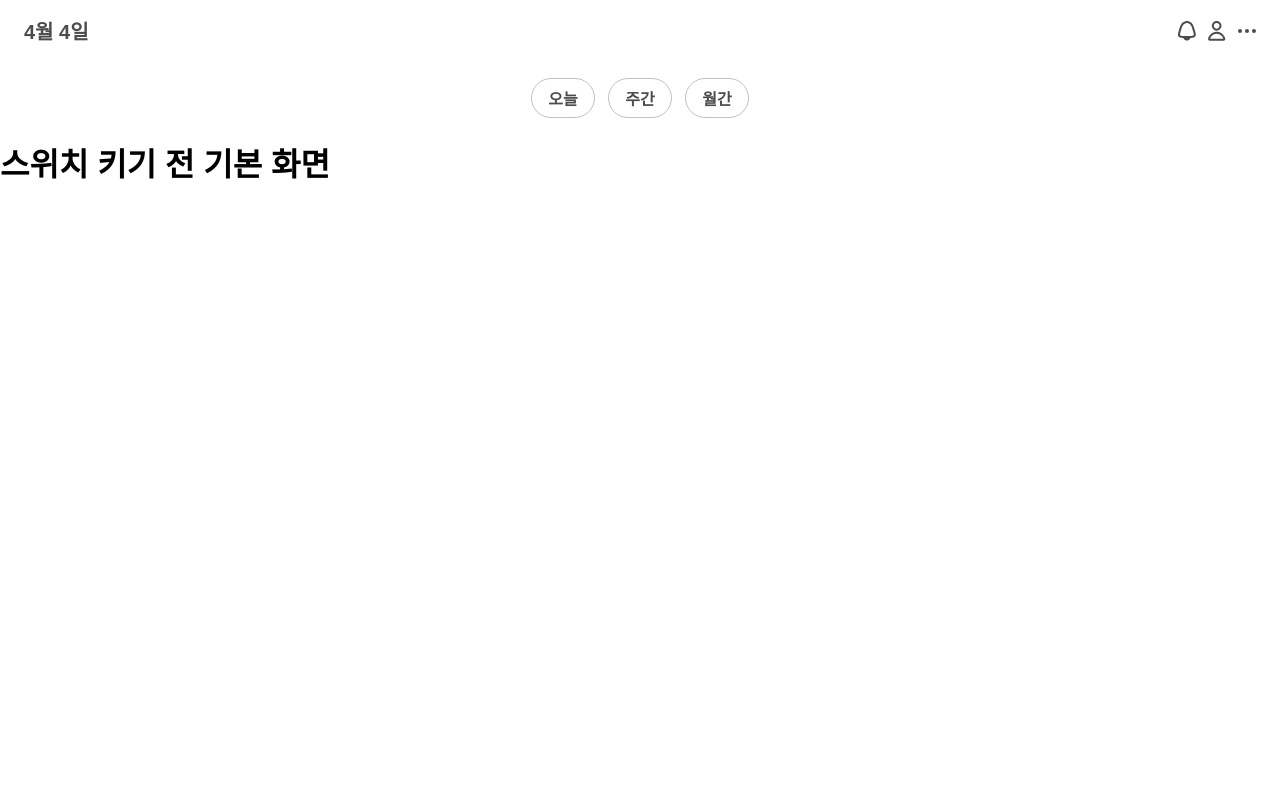
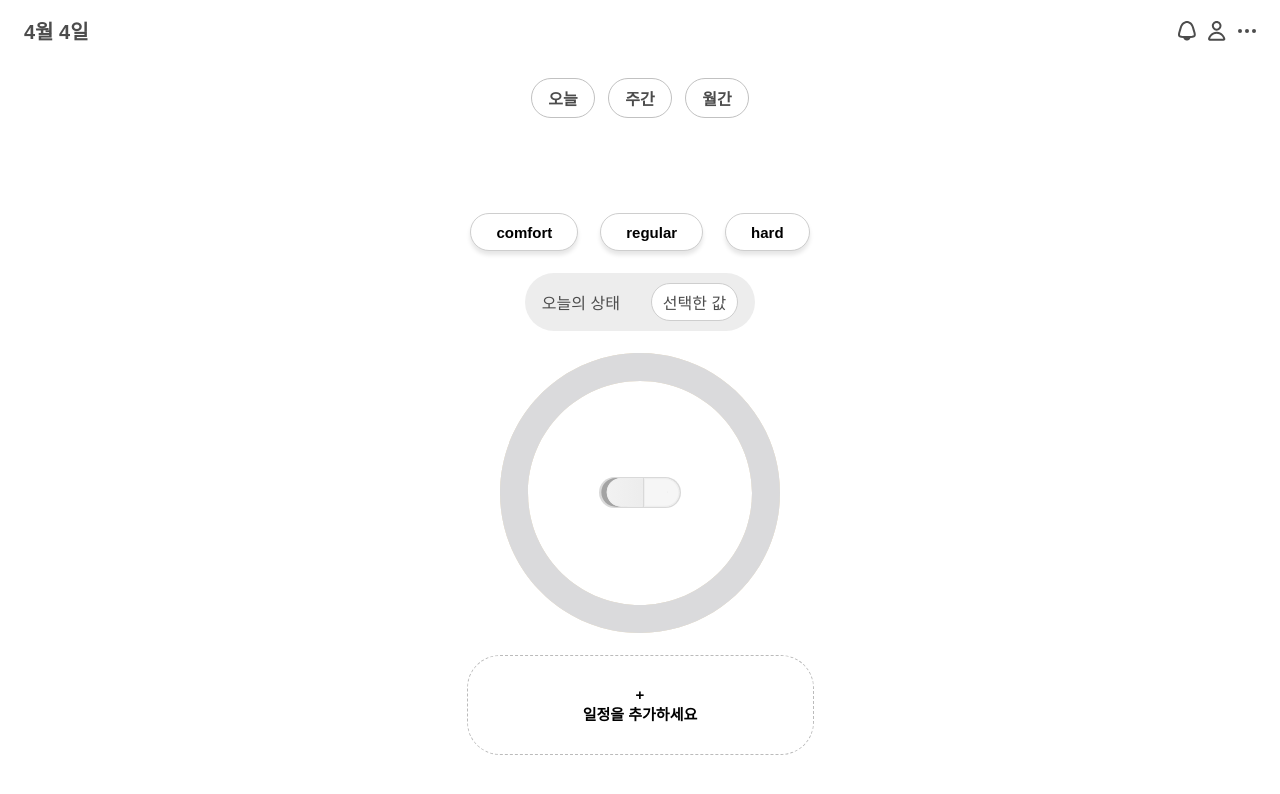
Before and after one commit to SwitchON-HURRI/SwitchON-FE, a React (Vite) app: page / in a window 1280 px wide. Shown: the top 794 px of the page. Built offline with nearby package versions, Linux system fonts and the light colour scheme; a web font is replaced by a local one.

Commit message:
feat: Home UI 구현

```diff
--- a/src/App.jsx
+++ b/src/App.jsx
@@ -1,5 +1,5 @@
 import { BrowserRouter, Routes, Route } from "react-router-dom";
-import Home from "./pages/Home.jsx";
+import Home from "./pages/HomePage/Home.jsx";
 import Login from "./pages/Login.jsx";
 import Today from "./pages/Today.jsx";
 import Weekly from "./pages/Weekly.jsx";
--- /dev/null
+++ b/src/components/SelectedState/SelectedState.jsx
@@ -0,0 +1,12 @@
+import styles from "./SelectedState.module.css";
+
+export default function SelectedState({ selected }) {
+  return (
+    <div className={styles.selectedStateContainer}>
+      <span>오늘의 상태</span>
+      <div className={styles.selectedStateBox}>
+        <span>{selected}</span>
+      </div>
+    </div>
+  );
+}
--- /dev/null
+++ b/src/components/SelectedState/SelectedState.module.css
@@ -0,0 +1,23 @@
+.selectedStateContainer {
+  display: inline-flex;
+  padding: 10px 17px;
+  align-items: center;
+  gap: 31px;
+  border-radius: 30px;
+  background: #ededed;
+}
+
+.selectedStateContainer span {
+  color: #4c4c4c;
+}
+
+.selectedStateBox {
+  display: flex;
+  padding: 6px 11px;
+  justify-content: center;
+  align-items: center;
+  gap: 10px;
+  border: 1px solid #cecece;
+  border-radius: 28px;
+  background: #fff;
+}
--- a/src/pages/Home.jsx
+++ /dev/null
@@ -1,10 +0,0 @@
-import Header from "../components/Header/Header.jsx";
-
-export default function Home() {
-  return (
-    <>
-      <Header />
-      <h1>스위치 키기 전 기본 화면</h1>
-    </>
-  );
-}
--- /dev/null
+++ b/src/pages/HomePage/Home.jsx
@@ -0,0 +1,35 @@
+import { useState } from "react";
+import Header from "../../components/Header/Header.jsx";
+import styles from "./Home.module.css";
+import switchBtn from "../../assets/icon/switch.svg";
+import SelectedState from "../../components/SelectedState/SelectedState.jsx";
+
+export default function Home() {
+  const [selectedState, setSelectedState] = useState(null);
+
+  return (
+    <>
+      <Header />
+      <div className={styles.container}>
+        <div
+          className={styles.selectStateContainer}
+          style={{ visibility: selectedState ? "hidden" : "visible" }}
+        >
+          <button onClick={() => setSelectedState("comfort")}>comfort</button>
+          <button onClick={() => setSelectedState("regular")}>regular</button>
+          <button onClick={() => setSelectedState("hard")}>hard</button>
+        </div>
+        <SelectedState selected={selectedState || "선택한 값"} />
+        <div className={styles.ringWrapper}>
+          <img className={styles.switchBtn} src={switchBtn} alt="스위치 버튼" />
+        </div>
+        <div className={styles.addScheduleBox}>
+          <span>
+            +<br />
+            일정을 추가하세요
+          </span>
+        </div>
+      </div>
+    </>
+  );
+}
--- /dev/null
+++ b/src/pages/HomePage/Home.module.css
@@ -0,0 +1,57 @@
+.container {
+  display: flex;
+  flex-direction: column;
+  align-items: center;
+  gap: 22px;
+  padding-top: 95px;
+}
+
+.selectStateContainer {
+  display: flex;
+  gap: 22px;
+}
+
+.selectStateContainer button {
+  padding: 10px 25px 9px 25px;
+  border-radius: 30px;
+  border: 1px solid #cecece;
+  background: #fff;
+  box-shadow: 0 4px 4px 0 rgba(0, 0, 0, 0.1);
+  color: #000;
+  font-size: 15px;
+  font-weight: 700;
+}
+
+.ringWrapper {
+  position: relative;
+  width: 280px;
+  height: 280px;
+  background-image: url("../../assets/icon/default-ring.svg");
+  background-repeat: no-repeat;
+  background-position: center;
+}
+
+.switchBtn {
+  position: absolute;
+  top: 50%;
+  left: 50%;
+  transform: translate(-50%, -50%);
+}
+
+.addScheduleBox {
+  display: flex;
+  width: 347px;
+  padding: 30px;
+  flex-direction: column;
+  align-items: center;
+  border-radius: 33px;
+  border: 1px dashed #bbb;
+  box-sizing: border-box;
+}
+
+.addScheduleBox span {
+  color: #000;
+  text-align: center;
+  font-size: 15px;
+  font-weight: 700;
+}
```
Also changed, not shown: src/assets/icon/default-ring.svg (added), src/assets/icon/switch.svg (added).
